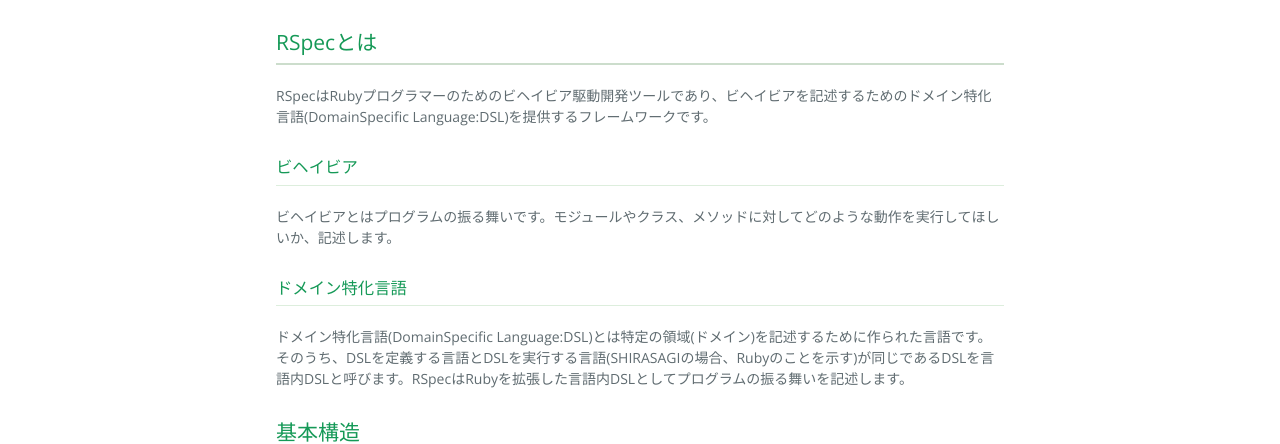
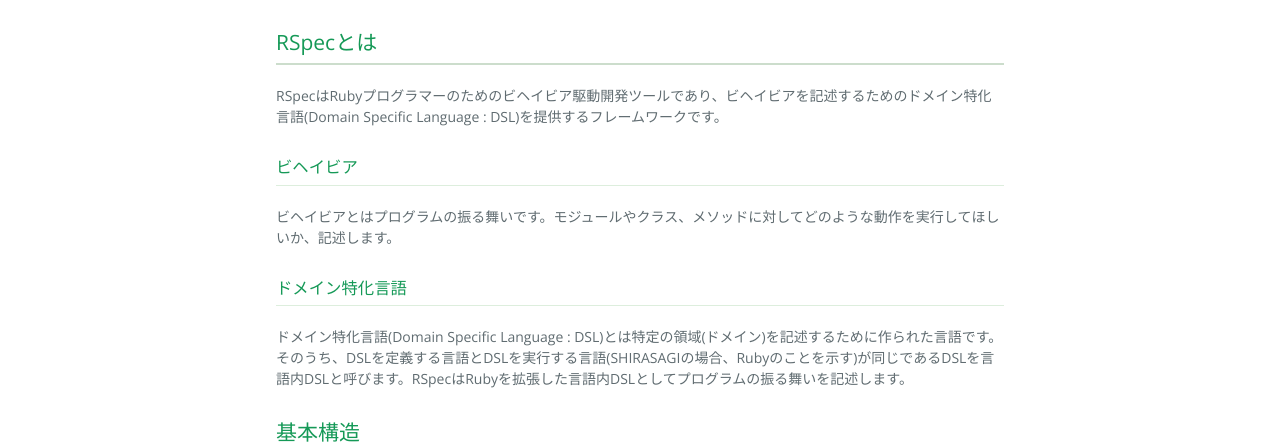
Before and after one commit to shirasagi/shirasagi.github.io, a Jekyll site: the page built from devel/rspec/rspec.md, in a window 1280 px wide and 900 px high. Shown: the part 281-725 px from the top of the window. Built offline with Jekyll 4.4.1, drawn with Linux system fonts in a browser that asks for light colours; nearby versions of some CDN libraries.

Commit message:
Add space

```diff
--- a/devel/rspec/rspec.md
+++ b/devel/rspec/rspec.md
@@ -9,7 +9,7 @@
 
 ## RSpecとは
 
-RSpecはRubyプログラマーのためのビヘイビア駆動開発ツールであり、ビヘイビアを記述するためのドメイン特化言語(DomainSpecific Language:DSL)を提供するフレームワークです。
+RSpecはRubyプログラマーのためのビヘイビア駆動開発ツールであり、ビヘイビアを記述するためのドメイン特化言語(Domain Specific Language : DSL)を提供するフレームワークです。
 
 ### ビヘイビア
 
@@ -17,7 +17,7 @@
 
 ### ドメイン特化言語
 
-ドメイン特化言語(DomainSpecific Language:DSL)とは特定の領域(ドメイン)を記述するために作られた言語です。そのうち、DSLを定義する言語とDSLを実行する言語(SHIRASAGIの場合、Rubyのことを示す)が同じであるDSLを言語内DSLと呼びます。RSpecはRubyを拡張した言語内DSLとしてプログラムの振る舞いを記述します。
+ドメイン特化言語(Domain Specific Language : DSL)とは特定の領域(ドメイン)を記述するために作られた言語です。そのうち、DSLを定義する言語とDSLを実行する言語(SHIRASAGIの場合、Rubyのことを示す)が同じであるDSLを言語内DSLと呼びます。RSpecはRubyを拡張した言語内DSLとしてプログラムの振る舞いを記述します。
 
 ## 基本構造
 
```
Also changed, not shown: devel/rspec/detail.md (+2 -2 lines).
